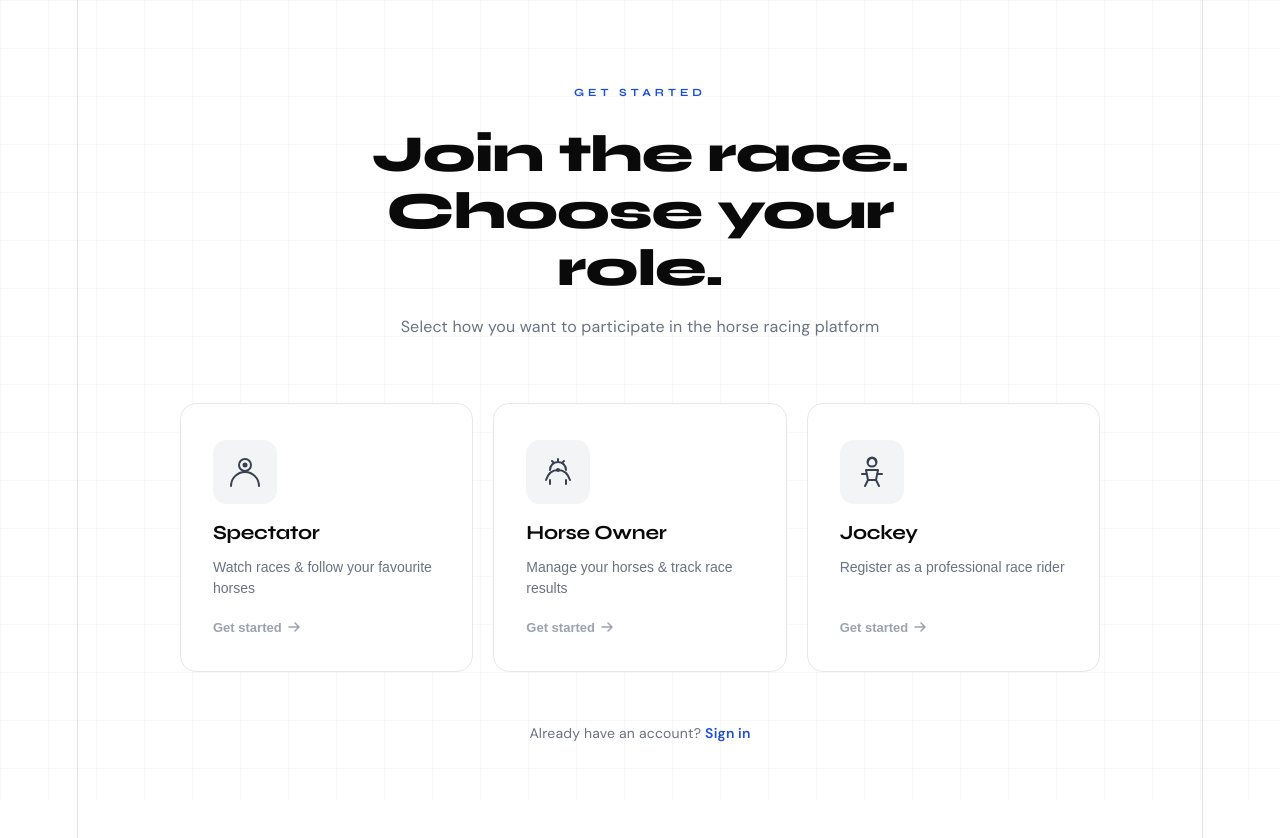
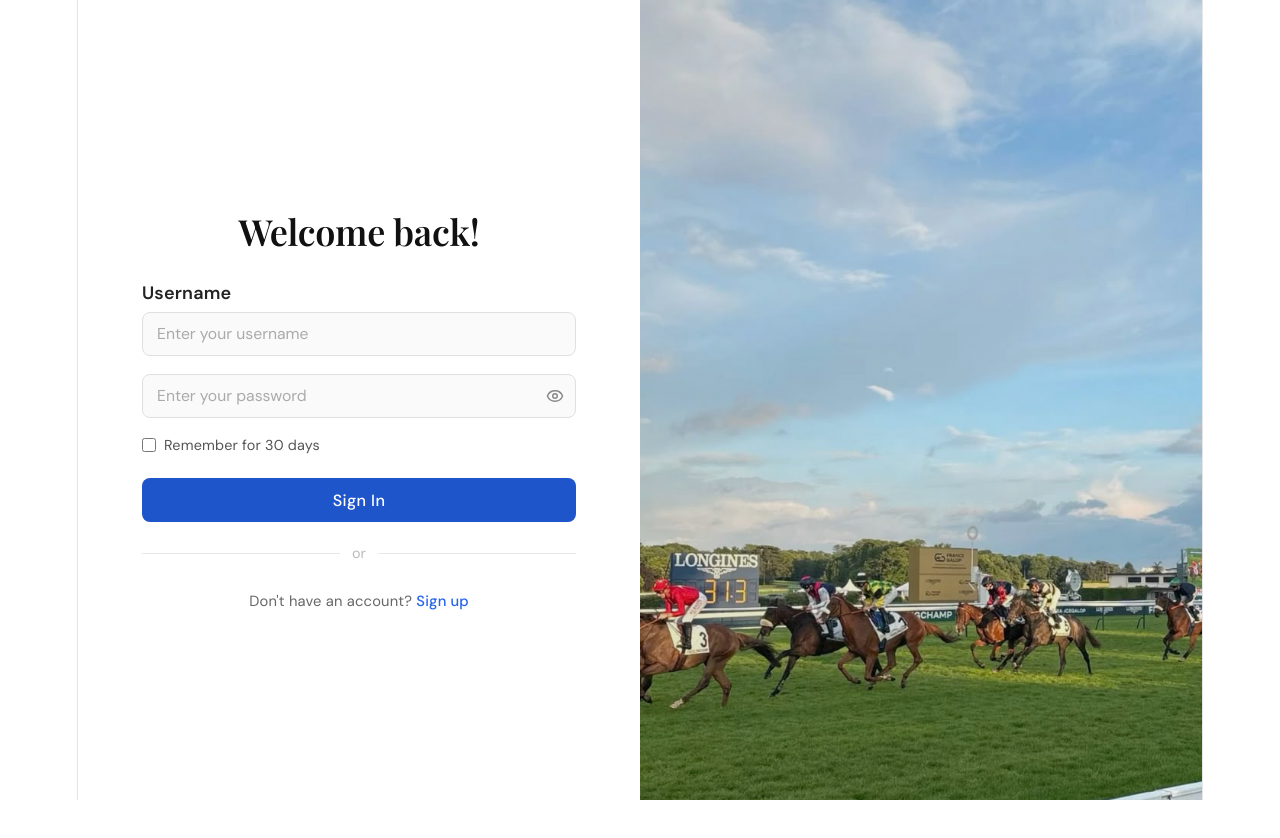
Before and after one commit to tri-cod/horse-racing-management-system, a React (Vite) app in the folder frontend/horse-racing-management-FE/: page / in a window 1280 px wide. Shown: the top 838 px of the page. After the commit the page ends 800 px from the top, so only its background shows below. Built offline with nearby package versions, Linux system fonts and the light colour scheme.

Commit message:
fixbug login more

```diff
--- a/frontend/horse-racing-management-FE/package.json
+++ b/frontend/horse-racing-management-FE/package.json
@@ -10,6 +10,7 @@
     "preview": "vite preview"
   },
   "dependencies": {
+    "lucide-react": "^1.17.0",
     "react": "^19.2.6",
     "react-dom": "^19.2.6"
   },
--- a/frontend/horse-racing-management-FE/src/api/authService.js
+++ b/frontend/horse-racing-management-FE/src/api/authService.js
@@ -12,3 +12,16 @@ export async function register(data) {
     }
     return result;
 }
+
+export async function login(data) {
+    const response = await fetch(`${BASE_URL}/login`, {
+        method: "POST",
+        headers: { "Content-Type": "application/json" },
+        body: JSON.stringify(data),
+    });
+    const result = await response.json();
+    if (!response.ok) {
+        throw new Error(result.message || "Đăng nhập thất bại");
+    }
+    return result;
+}
--- /dev/null
+++ b/frontend/horse-racing-management-FE/src/assets/css/login.css
@@ -0,0 +1,279 @@
+@import url('https://fonts.googleapis.com/css2?family=Playfair+Display:wght@600&family=DM+Sans:wght@300;400;500&display=swap');
+
+*,
+*::before,
+*::after {
+  box-sizing: border-box;
+  margin: 0;
+  padding: 0;
+}
+
+/* ── Page wrapper ── */
+.login-page {
+  min-height: 100vh;
+  background: #ffffff;
+  display: flex;
+  align-items: center;
+  justify-content: center;
+  font-family: 'DM Sans', sans-serif;
+}
+
+/* ── Card ── */
+.login-card {
+  display: grid;
+  grid-template-columns: 1fr 1fr;
+  width: 100%;
+  max-width: 100%;
+  min-height: 100vh;
+  overflow: hidden;
+  animation: cardIn 0.55s cubic-bezier(0.22, 1, 0.36, 1) both;
+}
+
+@keyframes cardIn {
+  from { opacity: 0; transform: translateY(28px) scale(0.97); }
+  to   { opacity: 1; transform: translateY(0)   scale(1);    }
+}
+
+/* ── Left – form panel ── */
+.login-form-panel {
+  background: #ffffff;
+  padding: 0 64px;
+  display: flex;
+  flex-direction: column;
+  justify-content: center;
+}
+
+.login-title {
+  font-family: 'Playfair Display', Georgia, serif;
+  font-size: 2rem;
+  font-weight: 600;
+  color: #111;
+  margin-bottom: 36px;
+  letter-spacing: -0.3px;
+}
+
+/* ── Form elements ── */
+.login-form {
+  display: flex;
+  flex-direction: column;
+  gap: 18px;
+}
+
+.form-group {
+  display: flex;
+  flex-direction: column;
+  align-items: flex-start;
+  gap: 6px;
+
+}
+
+.form-label {
+  font-size: 1rem;
+  font-weight: 600;
+  color: #222;
+  text-align: left;
+     width: 100%;
+}
+
+.form-input {
+  height: 44px;
+   width: 434px;
+  padding: 0 14px;
+  border: 1.5px solid #e0e0e0;
+  border-radius: 8px;
+  font-family: 'DM Sans', sans-serif;
+  font-size: 0.875rem;
+  color: #111;
+  background: #fafafa;
+  transition: border-color 0.2s, box-shadow 0.2s, background 0.2s;
+  outline: none;
+}
+
+.form-input::placeholder {
+  color: #aaa;
+}
+
+.form-input:focus {
+  border-color: #2563eb;
+  background: #fff;
+  box-shadow: 0 0 0 3px rgba(6, 52, 202, 0.12);
+}
+
+/* ── Remember checkbox ── */
+.form-remember {
+  display: flex;
+  align-items: center;
+  gap: 8px;
+  margin-top: -4px;
+}
+
+.form-remember input[type="checkbox"] {
+  width: 14px;
+  height: 14px;
+  accent-color: #2563eb;
+  cursor: pointer;
+}
+
+.form-remember label {
+  font-size: 0.8rem;
+  color: #555;
+  cursor: pointer;
+  user-select: none;
+}
+
+/* ── Sign In button ── */
+.btn-signin {
+  height: 44px;
+  background: #1e55cb;
+  color: #fff;
+  border: none;
+  border-radius: 8px;
+  font-family: 'DM Sans', sans-serif;
+  font-size: 0.9rem;
+  font-weight: 500;
+  letter-spacing: 0.4px;
+  cursor: pointer;
+  display: flex;
+  align-items: center;
+  justify-content: center;
+  gap: 8px;
+  transition: background 0.2s, transform 0.15s, box-shadow 0.2s;
+  margin-top: 2px;
+}
+
+.btn-signin:hover:not(:disabled) {
+  background: #2563eb;
+  box-shadow: 0 4px 16px rgba(5, 78, 180, 0.35);
+  transform: translateY(-1px);
+}
+
+.btn-signin:active:not(:disabled) {
+  transform: translateY(0);
+  box-shadow: none;
+}
+
+.btn-signin:disabled {
+  opacity: 0.75;
+  cursor: not-allowed;
+}
+
+/* spinner inside button */
+.spinner {
+  width: 18px;
+  height: 18px;
+  border: 2.5px solid rgba(255,255,255,0.35);
+  border-top-color: #fff;
+  border-radius: 50%;
+  animation: spin 0.7s linear infinite;
+}
+
+@keyframes spin {
+  to { transform: rotate(360deg); }
+}
+
+/* ── Divider ── */
+.divider {
+  display: flex;
+  align-items: center;
+  gap: 12px;
+  color: #bbb;
+  font-size: 0.8rem;
+}
+
+.divider::before,
+.divider::after {
+  content: '';
+  flex: 1;
+  height: 1px;
+  background: #e8e8e8;
+}
+
+
+/* ── Sign up link ── */
+.signup-link {
+  text-align: center;
+  font-size: 0.82rem;
+  color: #666;
+  margin-top: 4px;
+}
+
+.signup-link a {
+  color: #2563eb;
+  text-decoration: none;
+  font-weight: 500;
+  transition: color 0.2s;
+}
+
+.signup-link a:hover {
+  color: #a07d05;
+  text-decoration: underline;
+}
+
+/* ── Right – image panel ── */
+.login-image-panel {
+  position: relative;
+  background-size: cover;
+  background-position: center top;
+  min-height: 100vh;
+}
+
+/* dark gradient overlay for depth */
+.image-overlay {
+  position: absolute;
+  inset: 0;
+  background: linear-gradient(
+    135deg,
+    rgba(0, 0, 0, 0.15) 0%,
+    rgba(0, 0, 0, 0.05) 100%
+  );
+}
+
+/* ── Responsive ── */
+@media (max-width: 640px) {
+  .login-card {
+    grid-template-columns: 1fr;
+  }
+
+  .login-image-panel {
+    display: none;
+  }
+
+  .login-form-panel {
+    padding: 44px 32px;
+  }
+
+  .social-buttons {
+    grid-template-columns: 1fr;
+  }
+}
+
+/* showpassword */
+.password-wrapper {
+  position: relative;
+  width: 100%;
+}
+
+.toggle-password {
+  position: absolute;
+  right: 12px;
+  top: 50%;
+  transform: translateY(-50%);
+  cursor: pointer;
+  color: #888;
+  display: flex;
+  align-items: center;
+}
+
+.toggle-password:hover {
+  color: #111;
+}
+
+.login-error {
+    color: #b91c1c;
+    background: #fff0f0;
+    border: 1px solid #fca5a5;
+    border-radius: 6px;
+    padding: 10px 14px;
+    font-size: 0.85rem;
+    margin-bottom: 8px;
+}
--- a/frontend/horse-racing-management-FE/src/auth/login.jsx
+++ b/frontend/horse-racing-management-FE/src/auth/login.jsx
@@ -0,0 +1,113 @@
+import { useState } from "react";
+import "../assets/css/login.css";
+import logoLogin from "../assets/logoLogin.jpg"
+import { Eye, EyeOff } from "lucide-react";
+import { login } from "../api/authService";
+
+export default function Login() {
+    const [username, setUsername] = useState("");
+    const [password, setPassword] = useState("");
+    const [remember, setRemember] = useState(false);
+    const [loading, setLoading] = useState(false);
+    const [showPassword, setShowPassword] = useState(false);
+    const [error, setError] = useState("");
+
+    const handleSubmit = async (e) => {
+        e.preventDefault();
+        setError("");
+        setLoading(true);
+
+        try {
+            const result = await login({ username, password });
+            console.log("API response:", result);
+            const { accessToken, tokenType, user } = result;
+            if (!accessToken) {
+                throw new Error("Login Fail");
+            }
+            localStorage.setItem("accessToken", accessToken);
+            localStorage.setItem("tokenType", tokenType);
+            localStorage.setItem("user", JSON.stringify(user));
+            alert(`Login Successful! Welcome ${user.fullName}`);
+        } catch (err) {
+            console.error("LOGIN ERROR:", err);
+            setError(err.message || "Login Fail");
+        } finally {
+            setLoading(false);
+        }
+    };
+    return (
+        <div className="login-page">
+            <div className="login-card">
+                {/* Left Panel */}
+                <div className="login-form-panel">
+                    <h1 className="login-title">Welcome back!</h1>
+                    {error && <div className="login-error">{error}</div>}
+
+                    <div className="login-form">
+                        <div className="form-group">
+                            <label className="form-label">Username</label>
+                            <input
+                                type="text"
+                                className="form-input"
+                                placeholder="Enter your username"
+                                value={username}
+                                onChange={(e) => setUsername(e.target.value)}
+                            />
+                        </div>
+
+                        <div className="password-wrapper">
+                            <input
+                                type={showPassword ? "text" : "password"}
+                                className="form-input"
+                                placeholder="Enter your password"
+                                value={password}
+                                onChange={(e) => setPassword(e.target.value)}
+                            />
+
+                            <span
+                                className="toggle-password"
+                                onClick={() => setShowPassword(!showPassword)}
+                            >
+                                {showPassword ? <EyeOff size={18} /> : <Eye size={18} />}
+                            </span>
+                        </div>
+
+                        <div className="form-remember">
+                            <input
+                                type="checkbox"
+                                id="remember"
+                                checked={remember}
+                                onChange={(e) => setRemember(e.target.checked)}
+                            />
+                            <label htmlFor="remember">Remember for 30 days</label>
+                        </div>
+
+                        <button
+                            className={`btn-signin ${loading ? "loading" : ""}`}
+                            onClick={handleSubmit}
+                            disabled={loading}
+                        >
+                            {loading ? <span className="spinner" /> : "Sign In"}
+                        </button>
+
+                        <div className="divider">
+                            <span>or</span>
+                        </div>
+
+
+
+                        <p className="signup-link">
+                            Don't have an account?{" "}
+                            <a href="#signup">Sign up</a>
+                        </p>
+                    </div>
+                </div>
+
+                {/* Right Panel - Image */}
+                <div className="login-image-panel" style={{ backgroundImage: `url(${logoLogin})` }}>
+                    <div className="image-overlay" />
+                </div>
+            </div>
+        </div>
+    );
+}
--- a/frontend/horse-racing-management-FE/src/main.jsx
+++ b/frontend/horse-racing-management-FE/src/main.jsx
@@ -3,9 +3,10 @@ import { createRoot } from 'react-dom/client'
 import './index.css'
 import App from './App.jsx'
 import Register from './auth/register.jsx'
+import Login from './auth/login.jsx'
 
 createRoot(document.getElementById('root')).render(
   <StrictMode>
-    <Register />
+    < Login/>
   </StrictMode>,
 )
```
Also changed, not shown: frontend/horse-racing-management-FE/src/assets/logoLogin.jpg (added), 1 other file (tests, documents, lock files or other folders).
